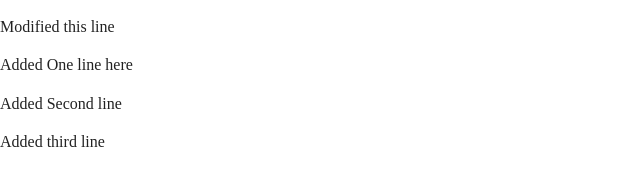
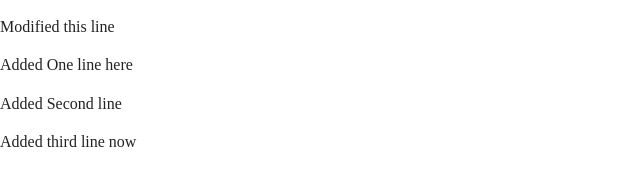
Before and after one commit to Bsd15/stackroute-html-practice, a plain HTML site: page index.html in a window 1280 px wide. Shown: the full height of the page, 0-640 px from the left. Drawn offline with nearby package versions, Linux system fonts and the light colour scheme.

Commit message:
Modified third line

```diff
--- a/index.html
+++ b/index.html
@@ -26,7 +26,7 @@
   <p>Modified this line</p>
   <p>Added One line here</p>
   <p>Added Second line</p>
-  <p>Added third line</p>
+  <p>Added third line now</p>
   <script src="js/vendor/modernizr-3.7.1.min.js"></script>
   <script src="https://code.jquery.com/jquery-3.4.1.min.js" integrity="sha256-CSXorXvZcTkaix6Yvo6HppcZGetbYMGWSFlBw8HfCJo=" crossorigin="anonymous"></script>
   <script>window.jQuery || document.write('<script src="js/vendor/jquery-3.4.1.min.js"><\/script>')</script>
```
